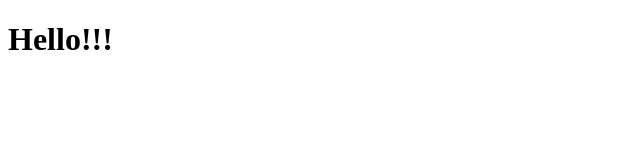
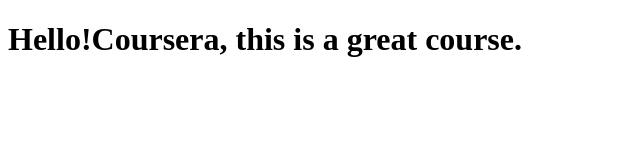
Before and after one commit to ch158/coursera-test, a plain HTML site: page site/index.html in a window 1280 px wide. Shown: the whole page, without its empty margins (0-640 px from the left). Drawn offline with Linux system fonts and the light colour scheme.

Commit message:
small addition to the page content.

```diff
--- a/site/index.html
+++ b/site/index.html
@@ -4,6 +4,6 @@
 	<title>Hello, coursera!!</title>
 </head>
 <body>
-<h1>Hello!!!</h1>
+<h1>Hello!Coursera, this is a great course.</h1>
 </body>
 </html>
```
